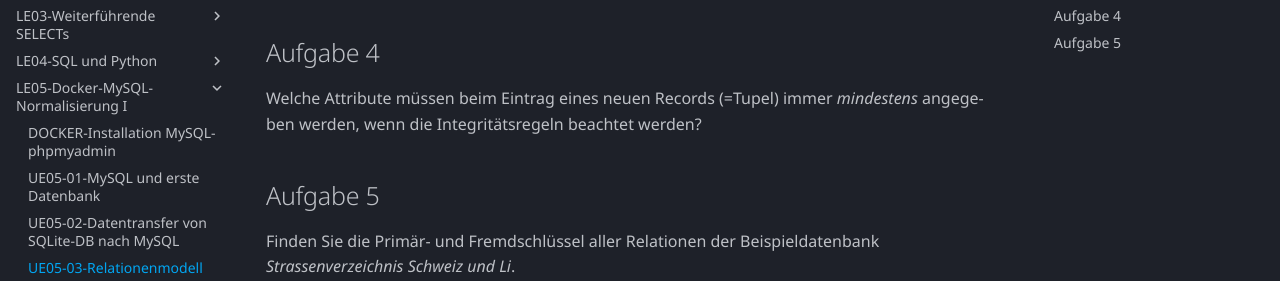
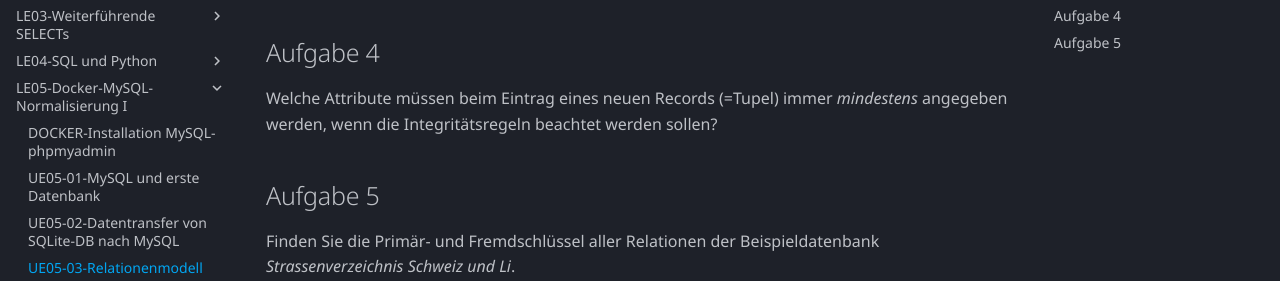
Before and after one commit to tjaeggi/btw2201_databases, an MkDocs documentation site: the page built from docs/le05/ue05-03.md, in a window 1280 px wide and 900 px high, scrolled down 1093 px. Shown: the part 173-454 px from the top of the window. Built offline with MkDocs 1.6.1 and Material for MkDocs 9.7.7, drawn with Linux system fonts in a browser that asks for light colours; some web fonts are replaced.

Commit message:
Tue Oct 22 11:45:30 PM CEST 2024

```diff
--- a/docs/le05/ue05-03.md
+++ b/docs/le05/ue05-03.md
@@ -28,8 +28,7 @@ RELATION *VerkaeuferProdukt*:
 |V3 |Müller           |3000  |Bern          |Staubsauger   |1000  |
 
 ## Aufgabe 4
-Welche Attribute müssen beim Eintrag eines neuen Records (=Tupel) immer *mindestens* angege-
-ben werden, wenn die Integritätsregeln beachtet werden?
+Welche Attribute müssen beim Eintrag eines neuen Records (=Tupel) immer *mindestens* angegeben werden, wenn die Integritätsregeln beachtet werden sollen?
 
 ## Aufgabe 5
 Finden Sie die Primär- und Fremdschlüssel aller Relationen der Beispieldatenbank *Strassenverzeichnis Schweiz und Li*.
```
